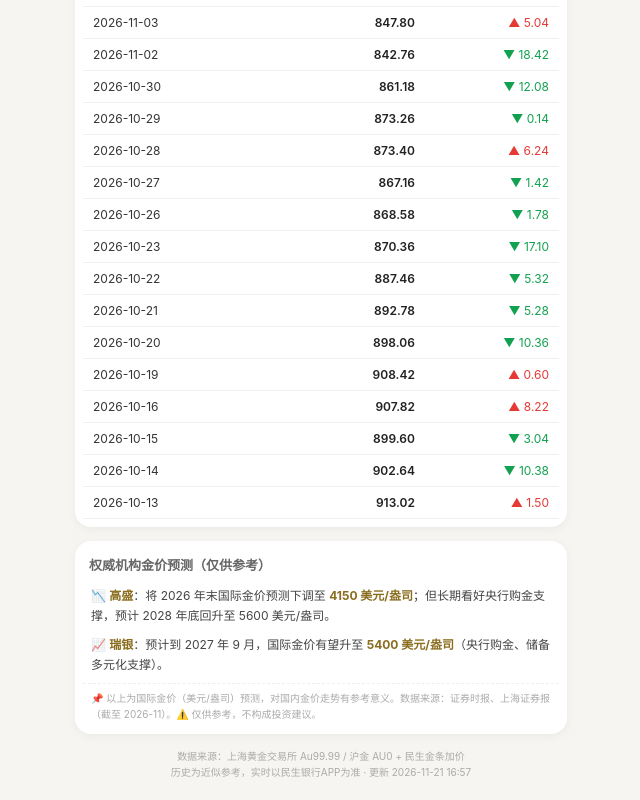
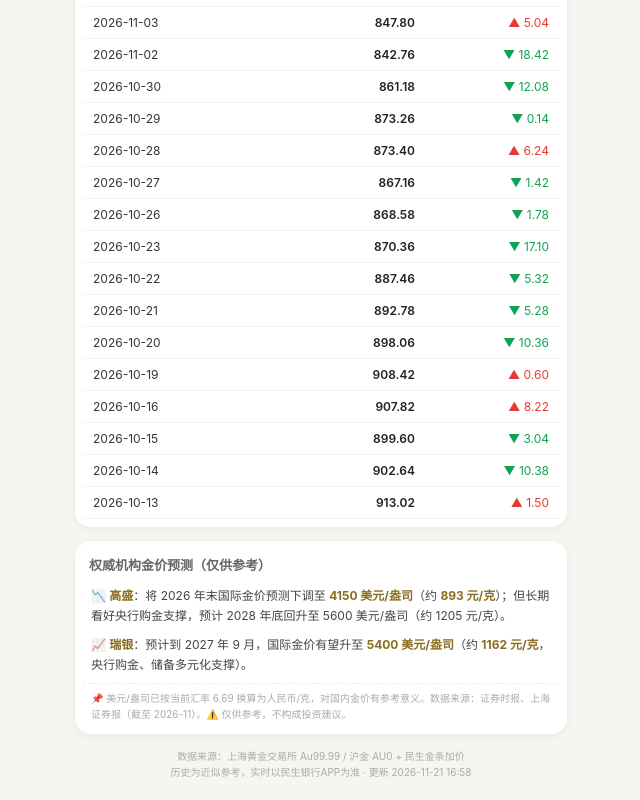
Before and after one commit to WMR12138/gold-dashboard, a plain HTML site: page index.html in a window 1280 px wide. Shown: the part 1261-2061 px from the top of the page, without its empty margins (319-959 px from the left). Drawn offline with Linux system fonts and the light colour scheme.

Commit message:
update gold dashboard 2026-11-21T16:58:39.059423Z

```diff
--- a/index.html
+++ b/index.html
@@ -157,11 +157,11 @@ th:first-child,td:first-child{text-align:left}
 <div class="card">
   <h2>权威机构金价预测（仅供参考）</h2>
   <div class="forecast">
-    <p>📉 <b>高盛</b>：将 2026 年末国际金价预测下调至 <b>4150 美元/盎司</b>；但长期看好央行购金支撑，预计 2028 年底回升至 5600 美元/盎司。</p>
-    <p>📈 <b>瑞银</b>：预计到 2027 年 9 月，国际金价有望升至 <b>5400 美元/盎司</b>（央行购金、储备多元化支撑）。</p>
+    <p>📉 <b>高盛</b>：将 2026 年末国际金价预测下调至 <b>4150 美元/盎司</b>（约 <b>893 元/克</b>）；但长期看好央行购金支撑，预计 2028 年底回升至 5600 美元/盎司（约 1205 元/克）。</p>
+    <p>📈 <b>瑞银</b>：预计到 2027 年 9 月，国际金价有望升至 <b>5400 美元/盎司</b>（约 <b>1162 元/克</b>，央行购金、储备多元化支撑）。</p>
   </div>
-  <div class="forecast-note">📌 以上为国际金价（美元/盎司）预测，对国内金价走势有参考意义。数据来源：证券时报、上海证券报（截至 2026-11）。⚠️ 仅供参考，不构成投资建议。</div>
+  <div class="forecast-note">📌 美元/盎司已按当前汇率 6.69 换算为人民币/克，对国内金价有参考意义。数据来源：证券时报、上海证券报（截至 2026-11）。⚠️ 仅供参考，不构成投资建议。</div>
 </div>
 
-<div class="foot">数据来源：上海黄金交易所 Au99.99 / 沪金 AU0 + 民生金条加价<br>历史为近似参考，实时以民生银行APP为准 · 更新 2026-11-21 16:57</div>
+<div class="foot">数据来源：上海黄金交易所 Au99.99 / 沪金 AU0 + 民生金条加价<br>历史为近似参考，实时以民生银行APP为准 · 更新 2026-11-21 16:58</div>
 </body></html>
```
